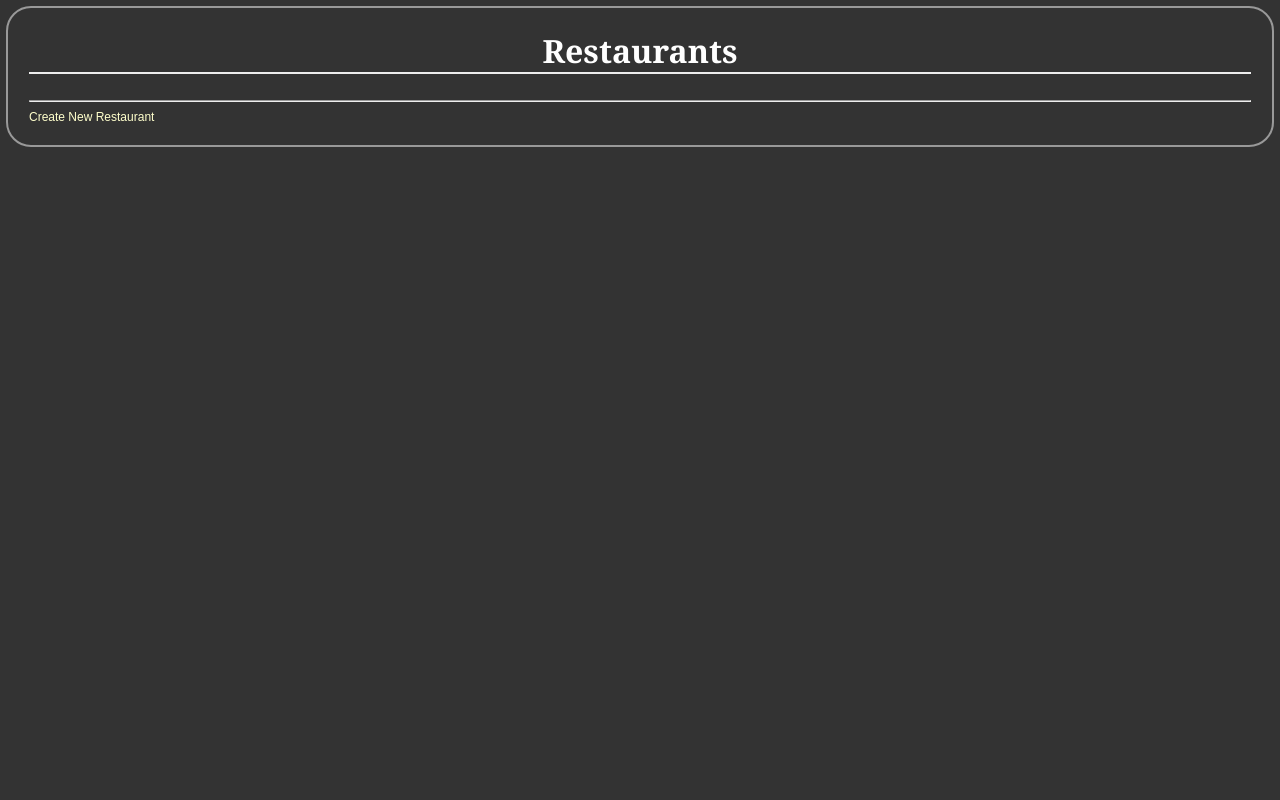
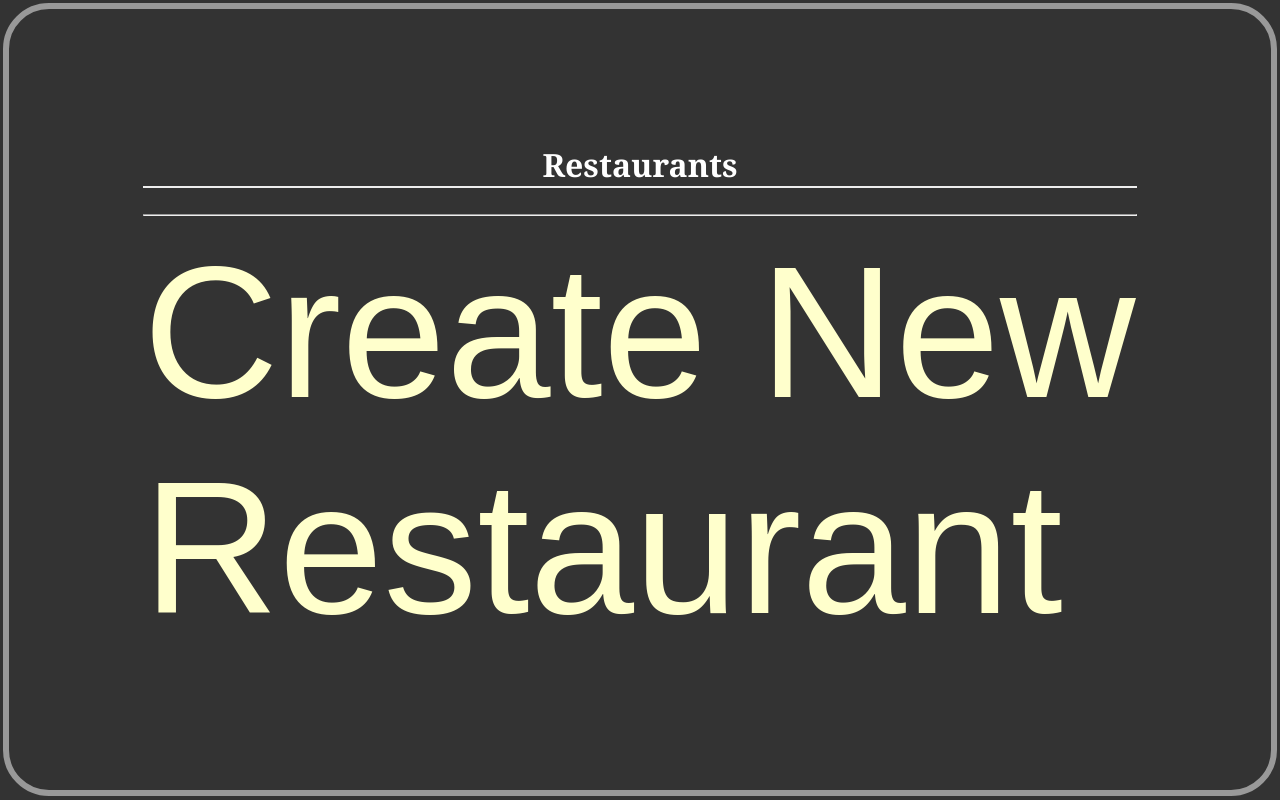
Before and after one commit to evantoh/restaurant, a Flask app: page / in a window 1280 px wide. Run offline with Flask 2, Linux system fonts and the light colour scheme.

Commit message:
fixed a bug

```diff
--- a/app.py
+++ b/app.py
@@ -90,8 +90,8 @@ def edit_menu_item(restaurant_id, menu_id):
     edit_item = session.query(MenuItem).filter_by(id=menu_id).first()
     if request.method == 'POST':
         edit_item.name = request.form['item-name']
-        edit_item.description = request.form['description']
-        edit_item.price = request.form['price']
+        # edit_item.description = request.form['description']
+        # edit_item.price = request.form['price']
         session.add(edit_item)
         session.commit()
         flash("Menu item successfully edited")
--- a/static/styles.css
+++ b/static/styles.css
@@ -26,8 +26,8 @@ p, dd, dt {
 
 a {
     color: #FFFFCC;
-    font-size: 0.75em;
-    text-decoration: none;
+    font-size: 11.75em;
+    text-decoration: wavy;
 }
 
 .pane {
@@ -52,7 +52,7 @@ a {
 }
 
 .price {
-    float: right;
+    /* float: right; */
     text-align: right;
     width: 50%;
 }
--- a/templates/restaurants.html
+++ b/templates/restaurants.html
@@ -2,6 +2,20 @@
     <head>
         <link rel=stylesheet type=text/css href="{{ url_for('static', filename='styles.css') }}">
     </head>
+    <style>
+            .pane {
+                background-color: #333333;
+                border: 6px solid;
+                border-color: #999999;
+                border-radius: 46px;
+                left: 0%;
+                margin: -5px;
+                padding: 134px;
+                position: relative;
+
+
+
+    </style>
     <body>
         <div class="pane">
             <div class="header">
@@ -9,7 +23,7 @@
             </div>
             <br>
             <hr>
-            <div class="well">
+            <div>
                 <a href="{{ url_for('new_restaurant') }}">Create New Restaurant</a>
             </div>
 
```
Also changed, not shown: templates/deleterestaurant.html (+11 -0 lines), templates/editmenuitem.html (+11 -0 lines), templates/editrestaurant.html (+11 -0 lines), templates/menu.html (+11 -0 lines), templates/newmenuitem.html (+11 -0 lines), templates/newrestaurant.html (+11 -0 lines), restaurantmenu.db (deleted), 1 other file.
